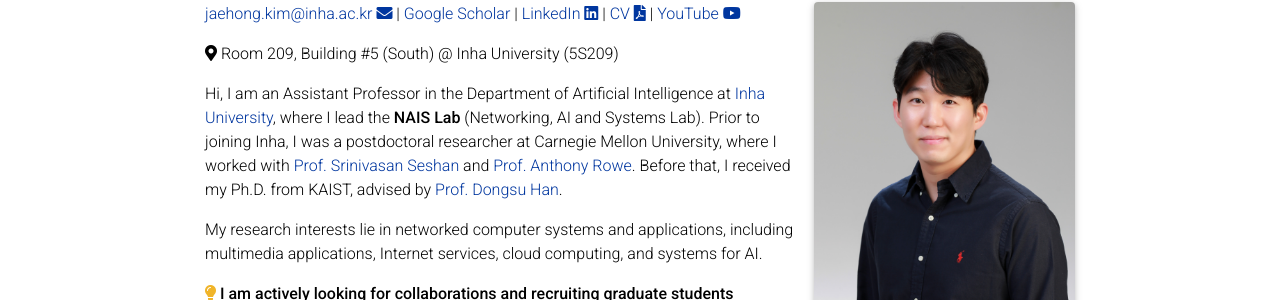
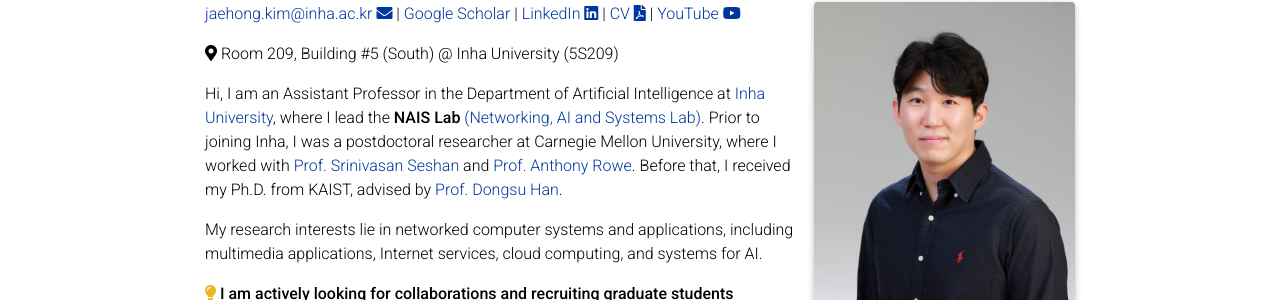
Before and after one commit to jaykim305/jaykim305.github.io, a Jekyll site: the page built from _pages/about.md, in a window 1280 px wide and 1270 px high. Shown: the part 198-498 px from the top of the window. Built offline with Jekyll 4.4.1, drawn with Linux system fonts in a browser that asks for light colours; full-size pictures stand in for the smaller copies a plugin makes; comment, search, counter and statistics services are not loaded; a style sheet for code colours, icons or effects is not loaded; part of the change alters nothing that is shown.

```diff
--- a/_pages/about.md
+++ b/_pages/about.md
@@ -32,7 +32,7 @@ social: false  # includes social icons at the bottom of the page
 </span>
 
 
-Hi, I am an Assistant Professor in the Department of Artificial Intelligence at [Inha University](https://eng.inha.ac.kr/eng/3915/subview..do), where I lead the **NAIS Lab** (Networking, AI and Systems Lab). Prior to joining Inha, I was a postdoctoral researcher at Carnegie Mellon University, where I worked with [Prof. Srinivasan Seshan](https://www.cs.cmu.edu/~srini/) and [Prof. Anthony Rowe](https://users.ece.cmu.edu/~agr/).
+Hi, I am an Assistant Professor in the Department of Artificial Intelligence at [Inha University](https://eng.inha.ac.kr/eng/3915/subview..do), where I lead the [**NAIS Lab** (Networking, AI and Systems Lab)](https://sites.google.com/view/nais-lab/home). Prior to joining Inha, I was a postdoctoral researcher at Carnegie Mellon University, where I worked with [Prof. Srinivasan Seshan](https://www.cs.cmu.edu/~srini/) and [Prof. Anthony Rowe](https://users.ece.cmu.edu/~agr/).
 Before that, I received my Ph.D. from KAIST, advised by [Prof. Dongsu Han](https://ina.kaist.ac.kr/team/dongsuh).
 
 My research interests lie in networked computer systems and applications, including multimedia applications, Internet services, cloud computing, and systems for AI.
```
